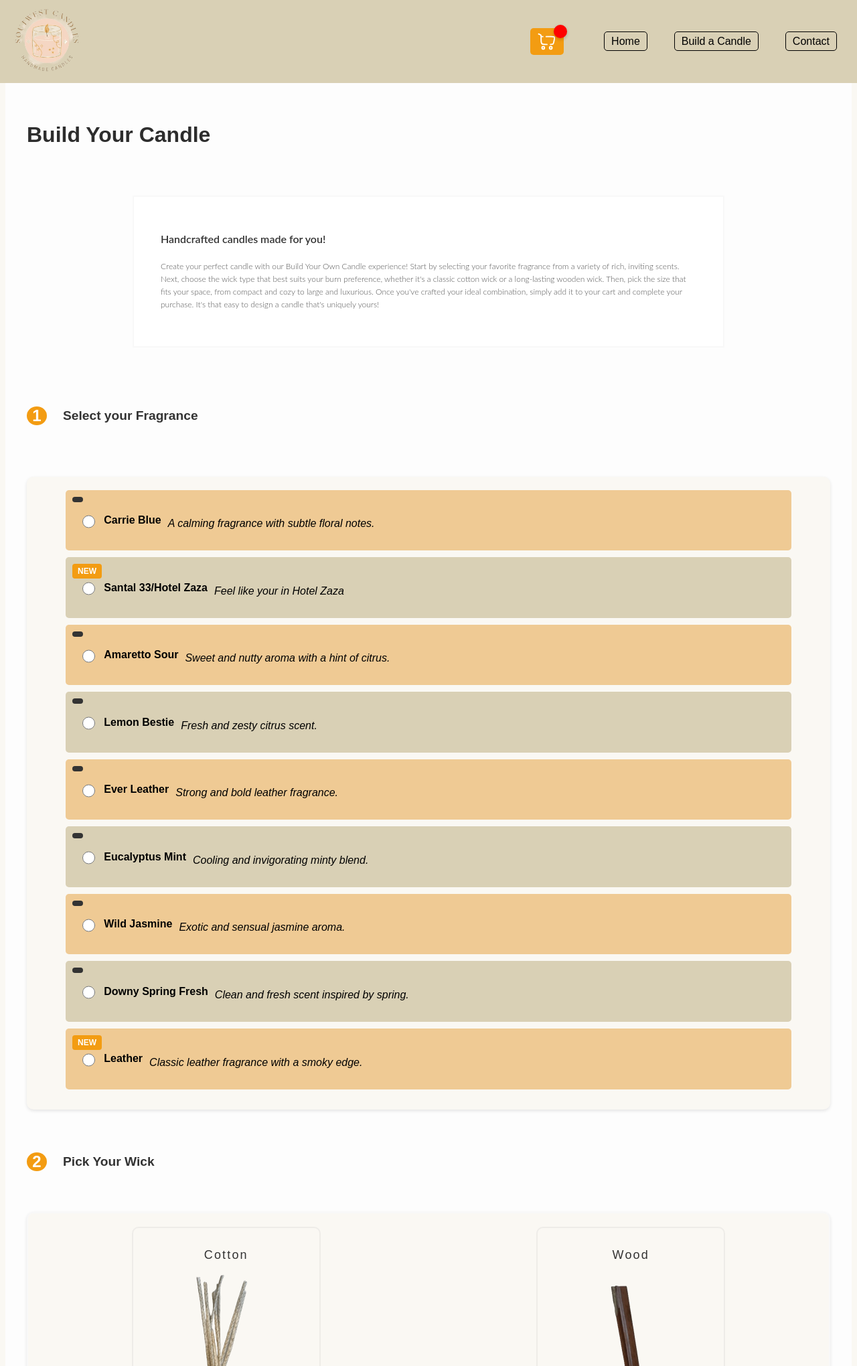
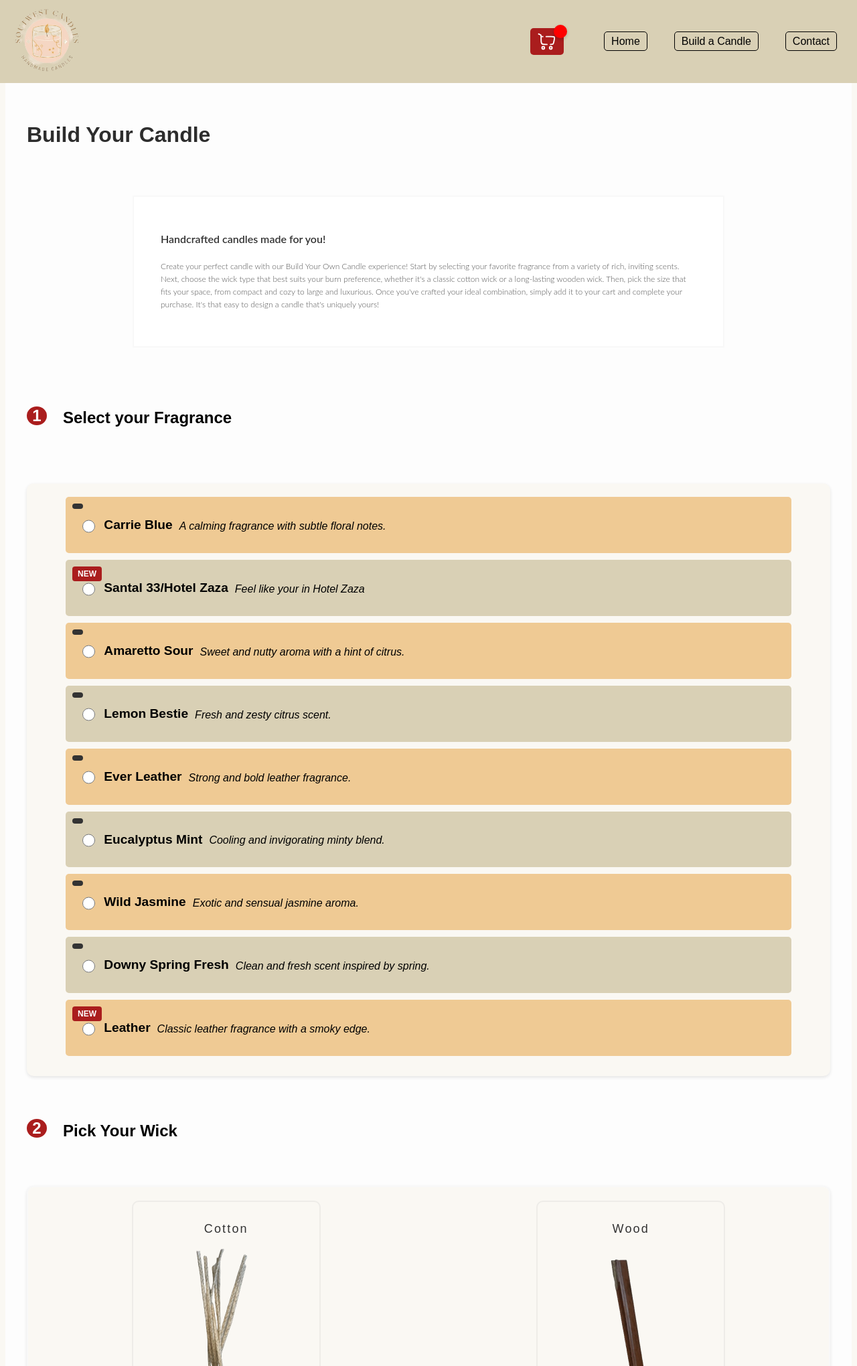
Before and after one commit to Metameg/SouthwestCandles, a PHP site: page /pages/build-candle.php in a window 1280 px wide. Shown: the top 2040 px of the page at 67% size. Run offline with PHP 8.4, Linux system fonts and the light colour scheme; data comes from the database, SQL or seed files in the repository; data that the repository does not hold is empty; style sheets or scripts are compiled from the project's sources; some libraries are stand-ins or nearby versions.

Commit message:
seo optimizations in design + LIVE SK testing config added (being used)

```diff
--- a/plugins/payments/calc_price.php
+++ b/plugins/payments/calc_price.php
@@ -9,7 +9,7 @@ if (file_exists($dotenv_file_path)) {
     $dotenv = Dotenv\Dotenv::createImmutable(dirname($dotenv_file_path));
     $dotenv->load();
 }
-\Stripe\Stripe::setApiKey($_ENV['STRIPE_SK_TEST']);
+\Stripe\Stripe::setApiKey($_ENV['STRIPE_SK_LIVE']);
 
 const shipping_options = [
     'DUXP0XXXXR0' => 'USPS Ground Advantage',
--- a/plugins/payments/cancel_intent.php
+++ b/plugins/payments/cancel_intent.php
@@ -7,7 +7,7 @@ if (file_exists($dotenv_file_path)) {
     $dotenv->load();
 }
 
-\Stripe\Stripe::setApiKey($_ENV['STRIPE_SK_TEST']);
+\Stripe\Stripe::setApiKey($_ENV['STRIPE_SK_LIVE']);
 
 header('Content-Type: application/json');
 
--- a/plugins/payments/payment_intent.php
+++ b/plugins/payments/payment_intent.php
@@ -6,7 +6,7 @@ if (file_exists($dotenv_file_path)) {
     $dotenv = Dotenv\Dotenv::createImmutable(dirname($dotenv_file_path));
     $dotenv->load();
 }
-Stripe\Stripe::setApiKey($_ENV['STRIPE_SK_TEST']);
+Stripe\Stripe::setApiKey($_ENV['STRIPE_SK_LIVE']);
 
 function createPaymentIntent($amount, $line_items, $currency = 'USD') {
 
--- a/plugins/payments/process_transaction.php
+++ b/plugins/payments/process_transaction.php
@@ -11,7 +11,7 @@ if (file_exists($dotenv_file_path)) {
     $dotenv->load();
 }
 
-\Stripe\Stripe::setApiKey($_ENV['STRIPE_SK_TEST']);
+\Stripe\Stripe::setApiKey($_ENV['STRIPE_SK_LIVE']);
 
 header('Content-Type: application/json');
 
--- a/plugins/payments/utilities.php
+++ b/plugins/payments/utilities.php
@@ -6,7 +6,7 @@ if (file_exists($dotenv_file_path)) {
     $dotenv = Dotenv\Dotenv::createImmutable(dirname($dotenv_file_path));
     $dotenv->load();
 }
-\Stripe\Stripe::setApiKey($_ENV['STRIPE_SK_TEST']);
+\Stripe\Stripe::setApiKey($_ENV['STRIPE_SK_LIVE']);
 
 function consolidateCart($cart) {
     $consolidated = [];
--- a/src/css/build-candle.css
+++ b/src/css/build-candle.css
@@ -12,11 +12,23 @@ body {
   cursor: pointer;
 }
 .custom-radio:hover {
-  box-shadow: 0 0 5px #f39c12;
+  box-shadow: 0 0 5px #AA1D1D;
 }
 .custom-radio.disabled {
   opacity: 0.2;
   pointer-events: none;
+}
+
+.hidden-label {
+  position: absolute;
+  width: 1px;
+  height: 1px;
+  padding: 0;
+  margin: -1px;
+  overflow: hidden;
+  clip: rect(0, 0, 0, 0);
+  white-space: nowrap;
+  border: 0;
 }
 
 .build-candle-section {
@@ -44,7 +56,7 @@ body {
 }
 .build-candle-section .step .step-number {
   min-width: 30px;
-  background-color: #f39c12;
+  background-color: #AA1D1D;
   color: #fff;
   font-size: 1.5rem;
   font-weight: bold;
@@ -93,9 +105,11 @@ body {
   align-items: flex-end;
   gap: 10px;
   width: 100%;
+  cursor: pointer;
 }
 .fragerance-list .list-item .list-text .name {
   white-space: nowrap;
+  font-size: 1.2rem;
 }
 .fragerance-list .list-item .list-text .name .tag {
   position: absolute;
@@ -109,10 +123,10 @@ body {
   text-transform: uppercase;
 }
 .fragerance-list .list-item .list-text .name .tag.NEW {
-  background-color: #f39c12;
+  background-color: #AA1D1D;
 }
 .fragerance-list .list-item .list-text .name .tag.SEASONAL {
-  background-color: #c0392b;
+  background-color: #03770d;
 }
 .fragerance-list .list-item .list-text .description {
   font-style: italic;
@@ -258,7 +272,7 @@ body {
 .product-summary .product .product-info .price {
   font-size: 1.25rem;
   font-weight: bold;
-  color: #f39c12;
+  color: #AA1D1D;
 }
 .product-summary .product .product-info .error {
   font-size: 0.8rem;
--- a/src/css/footer.css
+++ b/src/css/footer.css
@@ -26,7 +26,7 @@
 }
 .footer .copyright a,
 .footer .designer a {
-  color: #b68c42;
+  color: #FF8F9A;
   text-decoration: none;
 }
 .footer .copyright a:hover,
--- a/src/css/navbar.css
+++ b/src/css/navbar.css
@@ -52,7 +52,7 @@ header nav .nav-links .nav-link a {
   transition: 0.3s;
 }
 header nav .nav-links .nav-link a:hover {
-  background-color: #f39c12;
+  background-color: #AA1D1D;
 }
 header nav .nav-links #cartContainer {
   list-style: none;
@@ -60,7 +60,7 @@ header nav .nav-links #cartContainer {
 }
 header nav .nav-links #cartContainer #cartNavBtn {
   font-weight: bold;
-  background-color: #f39c12;
+  background-color: #AA1D1D;
   padding: 5px 10px;
   color: white;
   border: none;
@@ -92,7 +92,7 @@ header nav .nav-links #cartContainer #cartNavBtn #cartItemCount {
   box-shadow: 0 2px 5px rgba(0, 0, 0, 0.2);
 }
 header nav .nav-links #cartContainer #cartNavBtn:hover {
-  background-color: #c87f0a;
+  background-color: #7e1616;
 }
 header nav .nav-links #cartContainer #continueShoppingLink {
   color: #495aaa;
--- a/src/pages/build-candle.php
+++ b/src/pages/build-candle.php
@@ -52,9 +52,9 @@
         <?php include $basePath . '/components/cart.php';?>
 
         <section class="build-candle-section">
-            <h2 class="section-title">Build Your Candle</h2>
+            <h1 class="section-title">Build Your Candle</h1>
             <div class="text-box">
-                <h1 class="text-title">Handcrafted candles made for you!</h1>
+                <h2 class="text-title">Handcrafted candles made for you!</h2>
                 <p class="text-description">
                 Create your perfect candle with our Build Your Own Candle experience! Start by selecting your favorite fragrance from a variety of rich, inviting scents. Next, choose the wick type that best suits your burn preference, whether it's a classic cotton wick or a long-lasting wooden wick. Then, pick the size that fits your space, from compact and cozy to large and luxurious. Once you've crafted your ideal combination, simply add it to your cart and complete your purchase. It's that easy to design a candle that's uniquely yours!
                 </p>
@@ -64,7 +64,7 @@
             <div class="step">
                 <div class="step-number">1</div>
                 <div class="step-title">
-                    <h3>Select your Fragrance</h3>
+                    <h2>Select your Fragrance</h2>
                 </div>
             </div>
 
@@ -72,13 +72,16 @@
 
                 <?php foreach ($products as $product): ?>
                     <li class="list-item fragerance-selector">
-                            <input class="custom-radio" type="radio" name="fragranceType">
-                            <div class="list-text">
-                                <h4 class="name"><?php echo htmlspecialchars($product['name']); ?>
+                            <?php $inputId = 'fragrance_' . str_replace(' ', '', $product['name']); ?>
+                            <input id="<?php echo $inputId; ?>" class="custom-radio" type="radio" name="fragranceType">
+                            <label for="<?php echo $inputId; ?>" class="list-text">
+                            <!-- <div class="list-text"> -->
+                                <h2 class="name"><?php echo htmlspecialchars($product['name']); ?>
                                     <span class="tag <?php echo htmlspecialchars($product['tag']); ?>"><?php echo htmlspecialchars($product['tag']); ?></span>
-                                </h4>
+                                </h2>
                                 <p class="description"><?php echo htmlspecialchars($product['description']); ?></p>
-                            </div>
+                            <!-- </div> -->
+                            </label>
                     </li>
 
                 <?php endforeach; ?>
@@ -89,29 +92,30 @@
                 <div class="step-number">2</div>
 
                 <div class="step-title">
-                    <h3>Pick Your Wick</h3>
+                    <h2>Pick Your Wick</h2>
                 </div>
             </div>
 
             <div class="selection">
                 <div class="selection-card wick-selector">
-                    <h4 class="card-name">Cotton</h4>
+                    <h2 class="card-name">Cotton</h2>
 
                     <picture>
                         <source srcset="../assets/images/webp/cotton-wick.webp" type="image/webp">
                         <img src="../assets/images/cotton-wick.png" alt="Cotton Wick" class="wick-img">
                     </picture>
-                    <input class="custom-radio" type="radio" name="wickType" value="cotton">
+                    <label for="wick-cotton" class="hidden-label">Cotton Wick</label>
+                    <input id="wick-cotton" class="custom-radio" type="radio" name="wickType" value="cotton">
                 </div>
 
                 <div class="selection-card wick-selector">
-                    <h4 class="card-name">Wood</h4>
+                    <h2 class="card-name">Wood</h2>
                     <picture>
                         <source srcset="../assets/images/webp/wood-wick.webp" type="image/webp">
                         <img src="../assets/images/wood-wick.png" alt="Wooden Wick" class="wick-img">
                     </picture>
-                    <input class="custom-radio" type="radio" name="wickType" value="wood">
-
+                    <label for="wick-wood" class="hidden-label">Wood Wick</label>
+                    <input id="wick-wood" class="custom-radio" type="radio" name="wickType" value="wood">
                 </div>
             </div>
 
@@ -121,39 +125,41 @@
                 <div class="step-number">3</div>
 
                 <div class="step-title">
-                    <h3>Select Size</h3>
+                    <h2>Select Size</h2>
                 </div>
             </div>
 
             <div class="selection">
                 <div id="size4oz" class="selection-card size-selector">
-                    <h4 class="card-name">4oz - <span class="price">$9</span></h4>
+                    <h2 class="card-name">4oz - <span class="price">$9</span></h2>
                     <picture>
                         <source srcset="../assets/images/webp/4oz.webp" type="image/webp">
                         <img src="../assets/images/4oz.png" alt="4oz sized tin" class="card-image">
                     </picture>
-                    <input class="custom-radio" type="radio" name="sizeType" value="4oz">
+                    <label for="sz4ozInput" class="hidden-label">4 ounce candle</label>
+                    <input id="sz4ozInput" class="custom-radio" type="radio" name="sizeType" value="4oz">
+
                     <p id="woodWickErrorMsg" class="wood-wick-error-msg">Wood wicks are not supported for this size.</p>
                 </div>
 
                 <div id="size8oz" class="selection-card size-selector">
-                    <h4 class="card-name">8oz - <span class="price">$12</span></h4>
+                    <h2 class="card-name">8oz - <span class="price">$12</span></h2>
                     <picture>
                         <source srcset="../assets/images/webp/8oz.webp" type="image/webp">
                         <img src="../assets/images/8oz.png" alt="8oz sized tin" class="card-image size-8oz">
                     </picture>
-                    <input class="custom-radio" type="radio" name="sizeType" value="8oz">
-
+                    <label for="sz8ozInput" class="hidden-label">8 ounce candle</label>
+                    <input id="sz8ozInput" class="custom-radio" type="radio" name="sizeType" value="8oz">
                 </div>
 
                 <div id="size16oz" class="selection-card size-selector">
-                    <h4 class="card-name">16oz - <span class="price">$23</span></h4>
+                    <h2 class="card-name">16oz - <span class="price">$23</span></h2>
                     <picture>
                         <source srcset="../assets/images/webp/16oz.webp" type="image/webp">
                         <img src="../assets/images/16oz.png" alt="16oz sized tin" class="card-image">
                     </picture>
-                    <input class="custom-radio" type="radio" name="sizeType" value="16oz">
-
+                    <label for="sz16ozInput" class="hidden-label">16 ounce candle</label>
+                    <input id="sz16ozInput" class="custom-radio" type="radio" name="sizeType" value="16oz">
                 </div>
             </div>
         </section>
@@ -188,7 +194,7 @@
             <p class="text-description">
             Our candles are handcrafted using high-quality ingredients, but slight variations in color, size, or fragrance may occur. Always burn candles on a heat-resistant surface, trim wicks before use, and never leave them unattended. Individuals with allergies or sensitivities should review ingredients before purchase. Orders are final, but we will replace items damaged during shipping if contacted within 7 days. By purchasing, you agree to follow all safety guidelines and assume responsibility for proper use. For questions, contact us at <a href="mailto:southwestcandles@yahoo.com">southwestcandles@yahoo.com</a>. Thank you for supporting our small business!
             </p>
-                </section>
+        </section>
 
         <?php include $basePath . '/components/footer.php';?>
     </body>
--- a/src/scss/_variables.scss
+++ b/src/scss/_variables.scss
@@ -1,5 +1,5 @@
 // Variables
-$primary-color: #f39c12;
+$primary-color: #AA1D1D;
 $secondary-color: #8b724d;
 $logo-color: #ce5e69;
 $background-color: #faf8f3;
--- a/src/scss/build-candle.scss
+++ b/src/scss/build-candle.scss
@@ -21,6 +21,18 @@ body {
   		opacity: 0.2;
 		pointer-events: none;
 	}
+}
+
+.hidden-label {
+	position: absolute;
+    width: 1px;
+    height: 1px;
+    padding: 0;
+    margin: -1px;
+    overflow: hidden;
+    clip: rect(0, 0, 0, 0);
+    white-space: nowrap;
+    border: 0;
 }
 
 .build-candle-section {
@@ -49,7 +61,7 @@ body {
 
         .step-number {
             min-width: 30px;
-            background-color: #f39c12;
+            background-color: $primary-color;
             color: #fff;
             font-size: 1.5rem;
             font-weight: bold;
@@ -102,9 +114,11 @@ body {
 			align-items: flex-end;
 			gap: 10px;
 			width: 100%;
+			cursor: pointer;
 
 			.name {
 				white-space: nowrap;
+				font-size: 1.2rem;
 				.tag {
 					position: absolute;
 					top: 10px;
@@ -118,11 +132,11 @@ body {
 				}
 
 				.tag.NEW {
-					background-color: #f39c12;
+					background-color: $primary-color;
 				}
 
 				.tag.SEASONAL{
-					background-color: #c0392b;
+					background-color: #03770d;
 				}
 			}
 
@@ -295,7 +309,7 @@ body {
             .price {
                 font-size: 1.25rem;
                 font-weight: bold;
-                color: #f39c12;
+                color: $primary-color;
             }
 
 			.error {
--- a/src/scss/footer.scss
+++ b/src/scss/footer.scss
@@ -25,7 +25,7 @@
         color: #ccc;
 
         a {
-            color: #b68c42; // Gold
+            color: #FF8F9A;
             text-decoration: none;
 
             &:hover {
--- a/webpack.config.js
+++ b/webpack.config.js
@@ -34,6 +34,6 @@ module.exports = (env) => {
 				},
 			],
       	},
-    //   watch: true,  // Enable watch mode
+      watch: true,  // Enable watch mode
   	};
 }
```
Also changed, not shown: src/css/index.css (+12 -13 lines), src/scripts/stripePaymentElements.js (+3 -4 lines), src/scss/index.scss (+10 -11 lines), src/assets/images/svg/instagram.svg, 2 other files.
